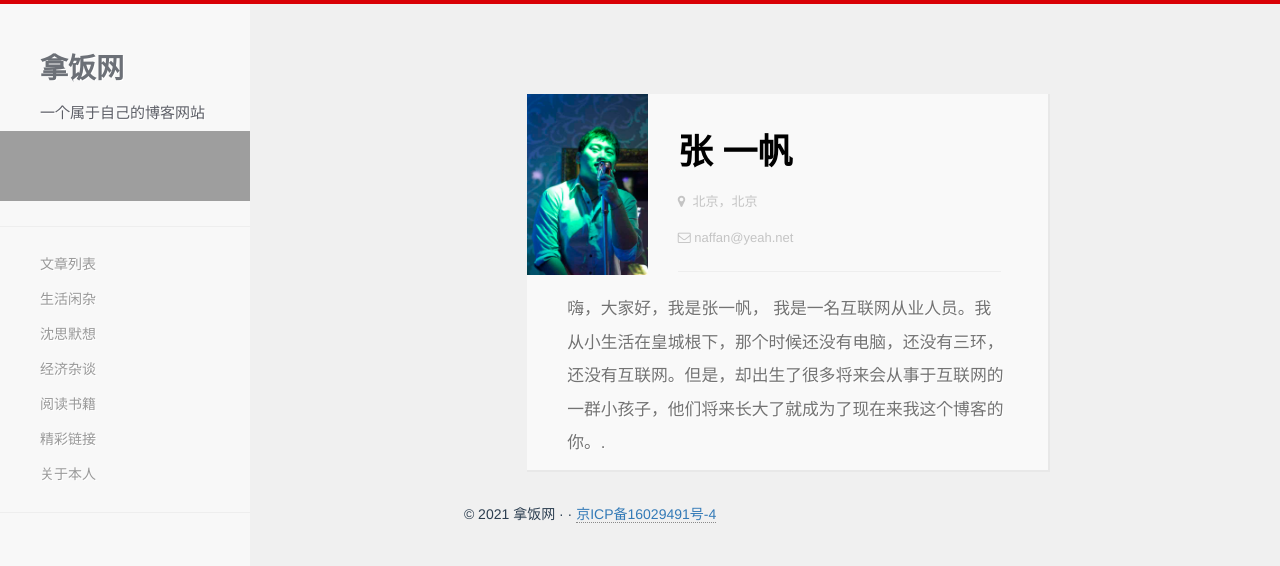
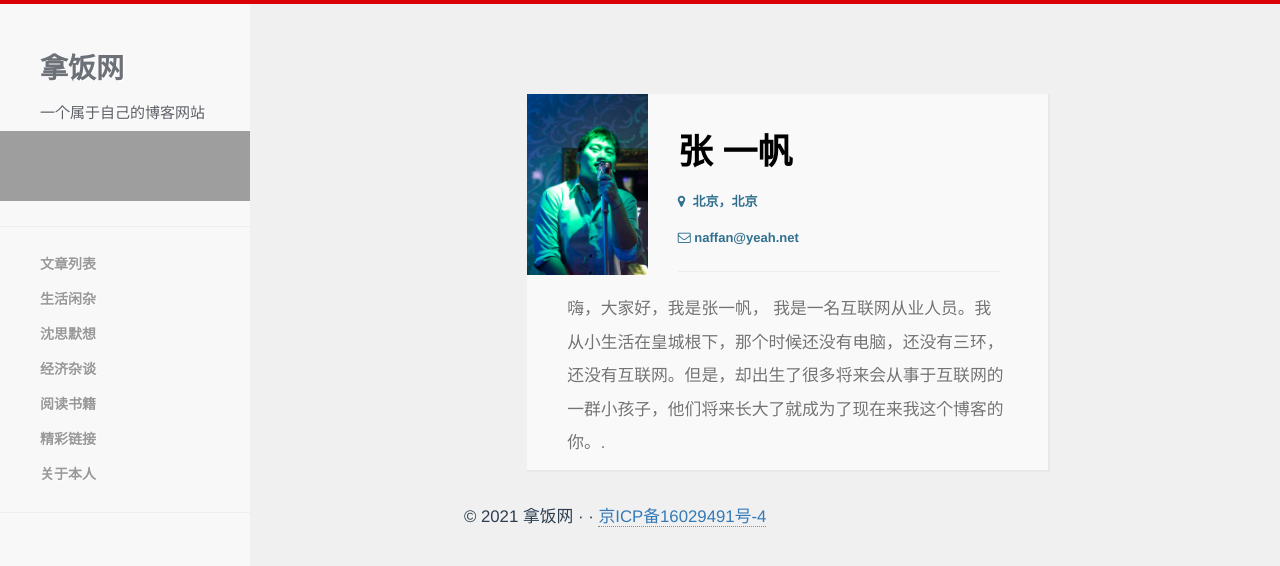
Before and after one commit to naffan2014/naffan2014.github.io, a Jekyll site: the page built from about/index.html, in a window 1280 px wide. Shown: the top 566 px of the page. Built offline with Jekyll 4.4.1, drawn with Linux system fonts in a browser that asks for light colours; comment, search, counter and statistics services are not loaded; grey boxes are pictures that could not be loaded.

Commit message:
调整css

```diff
--- a/css/hc.css
+++ b/css/hc.css
@@ -41,8 +41,8 @@
 {
   font-family:"Helvetica Neue", helvetica, "Open Sans", sans-serif;
   line-height: 2em;
-  #font-size: 1.2em;
-  font-weight:200
+  font-size: 1.2em;
+  font-weight:normal;
 }
 table
 {
@@ -75,7 +75,7 @@
 {
   font-size:20px;
   list-style:none;
-  font-weight:lighter;
+  font-weight:normal;
   line-height:250%;
   padding-bottom:30px
 }
@@ -146,7 +146,7 @@
   line-height:35px;
   text-indent:40px;
   font-family:"Helvetica Neue", helvetica, "Open Sans", sans-serif;
-  font-weight:200;
+  font-weight:bold;
   color:#9c9c9c;
   text-shadow:1px 1px #fff
 }
@@ -155,7 +155,8 @@
 {
   color:#999;
   display:block;
-  text-decoration:none
+  text-decoration:none;
+
 }
 
 .sidebar-nav li a:hover
@@ -179,7 +180,7 @@
 .sidebar-nav > .sidebar-brand > h3
 {
   font-size:15px;
-  font-weight:100;
+  font-weight:normal;
   color:#5d5f67
 }
 
@@ -349,6 +350,7 @@
 #welcome-greeting h2 p{
    text-indent:2em;
    text-align:justify;
+   font-weight: 200;
 }
 
 #welcome-greeting h2 a
@@ -415,7 +417,7 @@
 .meta
 {
   text-shadow:1px 1px #fff;
-  color:#b6b6b6
+  color:#31708f
 }
 
 img
@@ -441,7 +443,7 @@
 .post-img{
 
   display: block;
-  width: 70%;
+  width:  70%;
   margin: 0 auto;
 
 }
@@ -605,8 +607,9 @@
 
 .user-card p
 {
-  color:#c4c4c4;
-  font-size:small
+  color:#31708f;
+  font-size:small;
+  font-weight: bold;
 }
 
 .card
@@ -619,7 +622,7 @@
 .letter p
 {
   font-size:1.2em;
-  font-weight:lighter;
+  font-weight:normal;
   color:#737373;
   text-shadow:1px 1px #fff
 }
```
Also changed, not shown: _posts/2018-06-03-01.md (+2 -2 lines), 3 other files.
